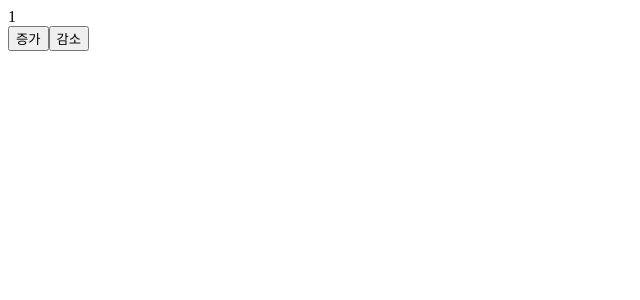
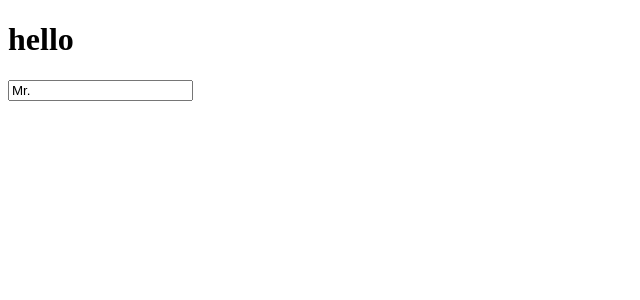
Before and after one commit to simyeongryu/nc-react-hooks, a React (Create React App) app: page / in a window 1280 px wide. Shown: the top 300 px of the page, without its empty margins (0-640 px from the left). Built offline with nearby package versions, Linux system fonts and the light colour scheme.

Commit message:
useInput

```diff
--- a/src/App.js
+++ b/src/App.js
@@ -1,18 +1,32 @@
 import React, { useState } from "react";
 
+const useInput = (initialValue, validator) => {
+  const [value, setValue] = useState(initialValue);
+  const onChange = e => {
+    const {
+      target: { value }
+    } = e;
+    let willUpdate = true;
+
+    if (typeof validator === "function") {
+      willUpdate = validator(value);
+    }
+    if (willUpdate) {
+      setValue(value);
+    }
+  };
+  return { value, onChange };
+};
+
 const App = () => {
-  const [item, setItem] = useState(1);
-  // const [item, setItem] = useState(1)[0]; state만 사용할 때
-  // const [item, setItem] = useState(1)[1]; set함수만 사용할 때
-
-  const incrementItem = () => setItem(item + 1);
-  const decrementItem = () => setItem(item - 1);
+  const maxLength = value => value.length < 10;
+  const name = useInput("Mr.", maxLength);
   return (
-    <>
-      <div>{item}</div>
-      <button onClick={incrementItem}>증가</button>
-      <button onClick={decrementItem}>감소</button>
-    </>
+    <div>
+      <h1>hello</h1>
+      {/* <input placeholder="Name" value={name.value} onChange={name.onChange} /> */}
+      <input placeholder="Name" {...name} />
+    </div>
   );
 };
 
```
Also changed, not shown: useInput/useInput.js (added, +17 -0 lines), useInput/index.js (added), 1 other file (tests, documents, lock files or other folders).
